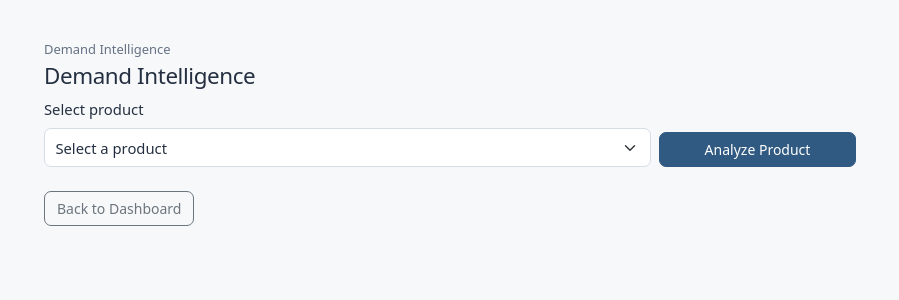
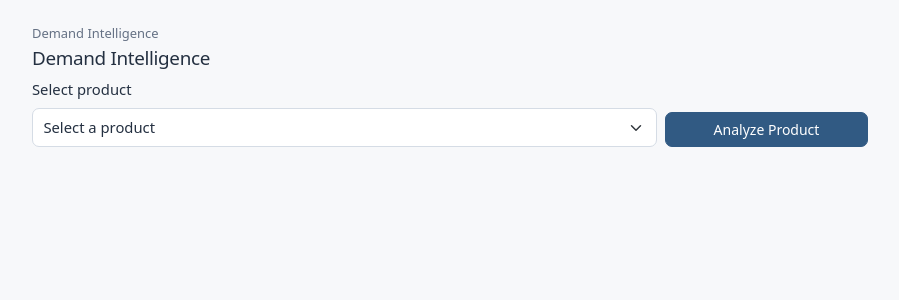
Before and after one commit to mehreen-7547/ai-assisted-inventory-manager, a Django app: template intelligence/templates/intelligence/dashboard.html in a window 1280 px wide. Shown: the top 300 px of the page, without its empty margins (190-1089 px from the left). Run offline with Django 5.2, Linux system fonts and the light colour scheme; the template is opened without the code that fills it, so the values that code supplies are empty.

Commit message:
Refine intelligence layout and forecast comparison readability

```diff
--- a/intelligence/templates/intelligence/dashboard.html
+++ b/intelligence/templates/intelligence/dashboard.html
@@ -1,16 +1,16 @@
 {% extends 'base.html' %}
 {% block title %}Demand Intelligence{% endblock %}
 {% block content %}
-<div class="container py-3">
+<div class="intelligence-page">
   <p class="text-secondary small mb-1">Demand Intelligence</p>
   {% if selected_product %}
-    <h2 class="mb-1">{{ selected_product.name }}</h2>
+    <h1 class="h3 mb-1">{{ selected_product.name }}</h1>
     <p class="text-secondary">{{ selected_product.sku }} &middot; Sales data up to {{ analysis_date }}</p>
   {% else %}
-    <h2>Demand Intelligence</h2>
+    <h1 class="h3">Demand Intelligence</h1>
   {% endif %}
 
-  <form method="get" class="mb-4">
+  <form method="get" class="mb-3">
     <label for="product" class="form-label">Select product</label>
     <div class="row g-2 align-items-end">
       <div class="col-md-9">
@@ -32,14 +32,14 @@
       <p class="mb-0">{{ decision.support }}</p>
     </div>
 
-    <div class="row g-3 mb-3">
+    <div class="row g-2 mb-3">
       <div class="col-md-3 col-6"><div class="card h-100"><div class="card-body"><div class="text-secondary">In stock</div><div class="h3 mb-1">{{ decision.on_hand_label }}</div><small>Minimum to keep: {{ selected_product.safety_stock }}</small></div></div></div>
       <div class="col-md-3 col-6"><div class="card h-100"><div class="card-body"><div class="text-secondary">Selling</div><div class="h3 mb-1">{{ decision.selling.main }}</div><small>{{ decision.selling.note }}</small>{% if decision.selling.slow_note %}<div><small>{{ decision.selling.slow_note }}</small></div>{% endif %}</div></div></div>
       <div class="col-md-3 col-6"><div class="card h-100"><div class="card-body"><div class="text-secondary">Stock lasts</div><div class="h3 mb-1">{% if decision.cover != None %}{{ decision.cover_whole }} days{% else %}Unknown{% endif %}</div><small>If sales stay the same</small></div></div></div>
       <div class="col-md-3 col-6"><div class="card h-100"><div class="card-body"><div class="text-secondary">Reorder</div><div class="h3 mb-1">{% if decision.reorder_quantity != None %}{{ decision.reorder_label }}{% else %}Unavailable{% endif %}</div><small>{% if decision.reorder_quantity == 0 %}Nothing to order{% elif decision.reorder_quantity != None %}Suggested quantity{% else %}Cannot calculate{% endif %}</small></div></div></div>
     </div>
 
-    <div class="row g-3 mb-3">
+    <div class="row g-2 mb-3">
       <div class="col-lg-6"><div class="card h-100"><div class="card-body">
         <h3 class="h6 text-secondary text-uppercase">Next 14 days</h3>
         <div class="h3">{% if decision.next_14 != None %}About {{ decision.next_14_whole }} units{% else %}Not enough information{% endif %}</div>
@@ -63,7 +63,7 @@
       <div class="d-flex justify-content-between border-bottom py-2 gap-3"><strong>Shortage outlook</strong><span class="text-end">{{ decision.shortage_message }}</span></div>
       <div class="d-flex justify-content-between border-bottom py-2 gap-3"><strong>Incoming stock</strong><span class="text-end">{{ decision.incoming_message }}</span></div>
       <div class="d-flex justify-content-between py-2 gap-3"><strong>Unusual sales</strong><span class="text-end">{{ decision.unusual_message }}</span></div>
-      {% if results.forecast %}<details class="mt-3"><summary class="text-primary">Show daily forecast (30 days)</summary>
+      {% if results.forecast %}<details class="mt-3"><summary class="text-primary">Show weekly and daily forecast (30 days)</summary>
         <p class="small text-secondary mt-2">These weekly numbers add up the AI's daily predictions. Actual sales may differ.</p>
         <div class="table-responsive"><table class="table table-sm"><thead><tr><th>Week</th><th>Typical-day total (units)</th></tr></thead><tbody>{% for week in weekly_forecast %}<tr><td>{{ week.start }} to {{ week.end }}</td><td>{{ week.median_total|floatformat:0 }}</td></tr>{% endfor %}</tbody></table></div>
         <div class="table-responsive"><table class="table table-sm"><thead><tr><th>Date</th><th>Low (units)</th><th>Typical day (units)</th><th>High (units)</th></tr></thead><tbody>{% for day in results.forecast.predictions %}<tr><td>{{ day.date }}</td><td>{{ day.p10|floatformat:0 }}</td><td>{{ day.p50|floatformat:0 }}</td><td>{{ day.p90|floatformat:0 }}</td></tr>{% endfor %}</tbody></table></div>
@@ -76,6 +76,5 @@
     </div></div>
     <p class="text-secondary small text-center">Decision support only. Nothing is ordered or adjusted automatically.</p>
   {% endif %}
-  <a href="{% url 'home' %}" class="btn btn-outline-secondary mt-2">Back to Dashboard</a>
 </div>
 {% endblock %}
```
